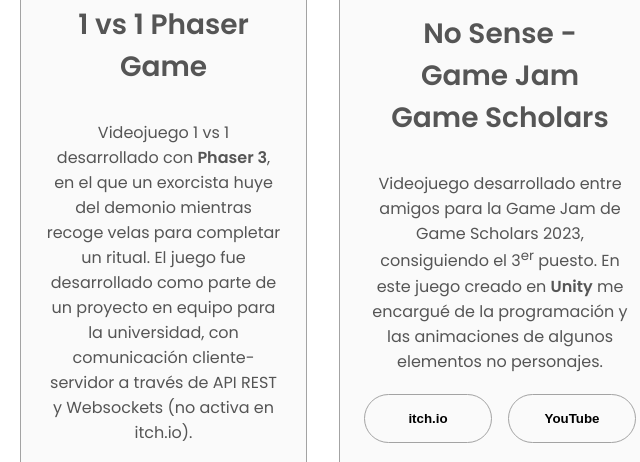
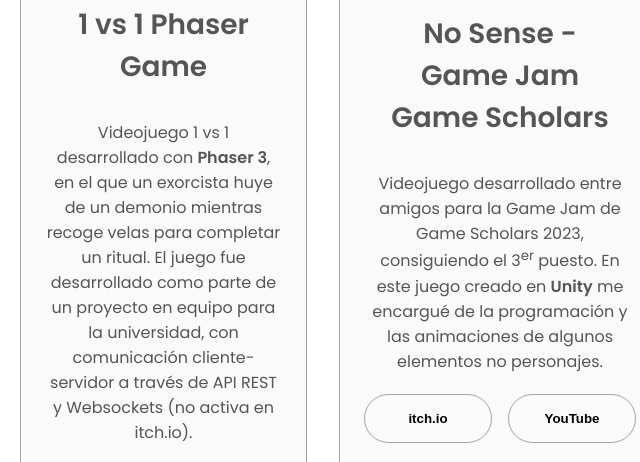
Before and after one commit to andremip/andremip.github.io, a plain HTML site: page index-es.html in a window 1280 px wide. Shown: the part 1823-2285 px from the top of the page, 140-780 px from the left. Drawn offline with Linux system fonts and the light colour scheme.

Commit message:
Correción

```diff
--- a/index-es.html
+++ b/index-es.html
@@ -146,7 +146,7 @@
 					</div>
 					<h2 class="experience-sub-title project-title">1 vs 1 Phaser Game</h2>
 					<div class="text-container">
-						<p>Videojuego 1 vs 1 desarrollado con <b>Phaser 3</b>, en el que un exorcista huye del demonio
+						<p>Videojuego 1 vs 1 desarrollado con <b>Phaser 3</b>, en el que un exorcista huye de un demonio
 							mientras recoge velas para completar un ritual. El juego fue desarrollado como parte de un
 							proyecto en equipo para la universidad, con comunicación cliente-servidor a través de API REST y Websockets (no activa en itch.io).</p>
 					</div>
```
Also changed, not shown: index.html (+1 -1 lines).
